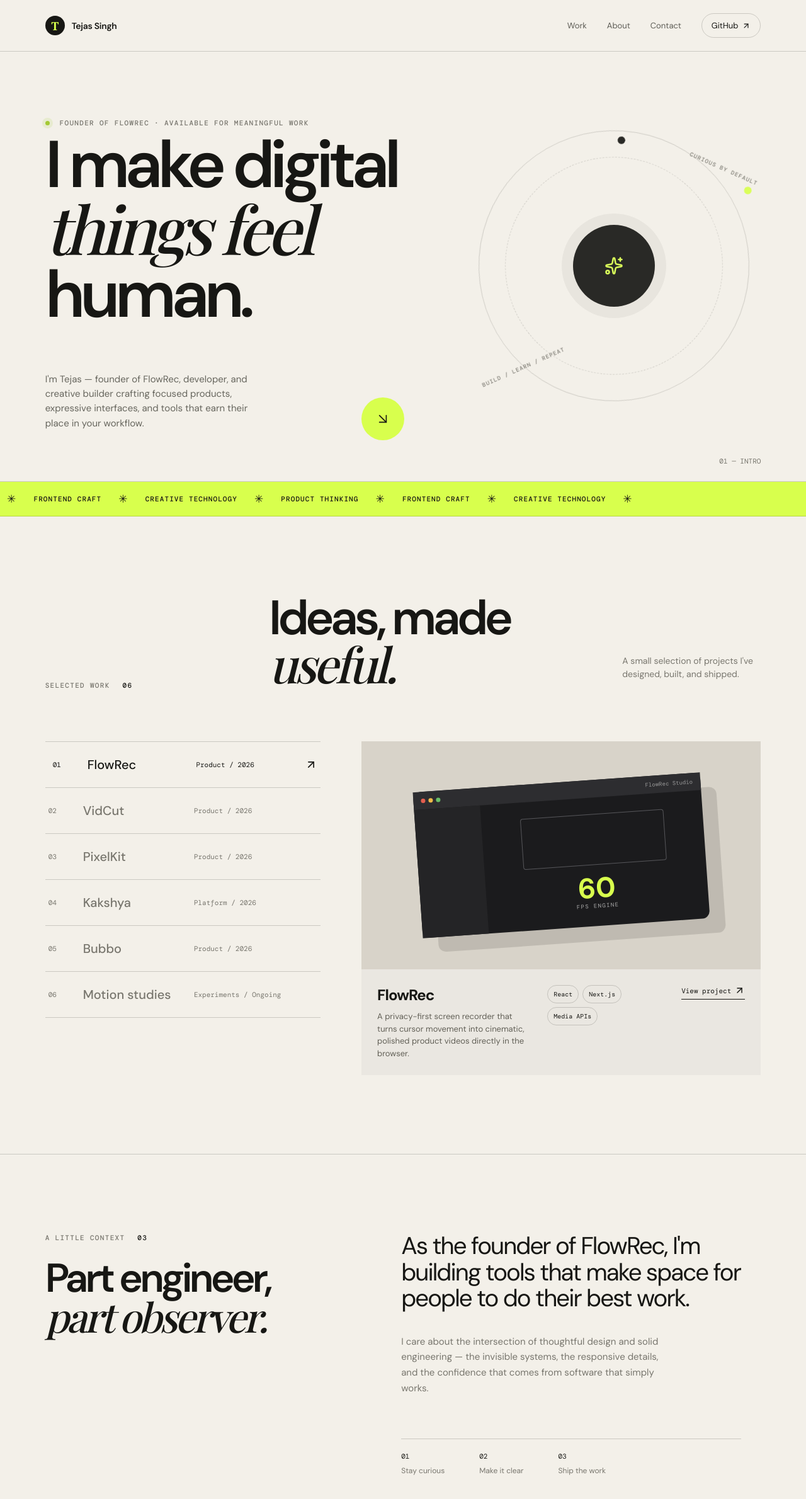
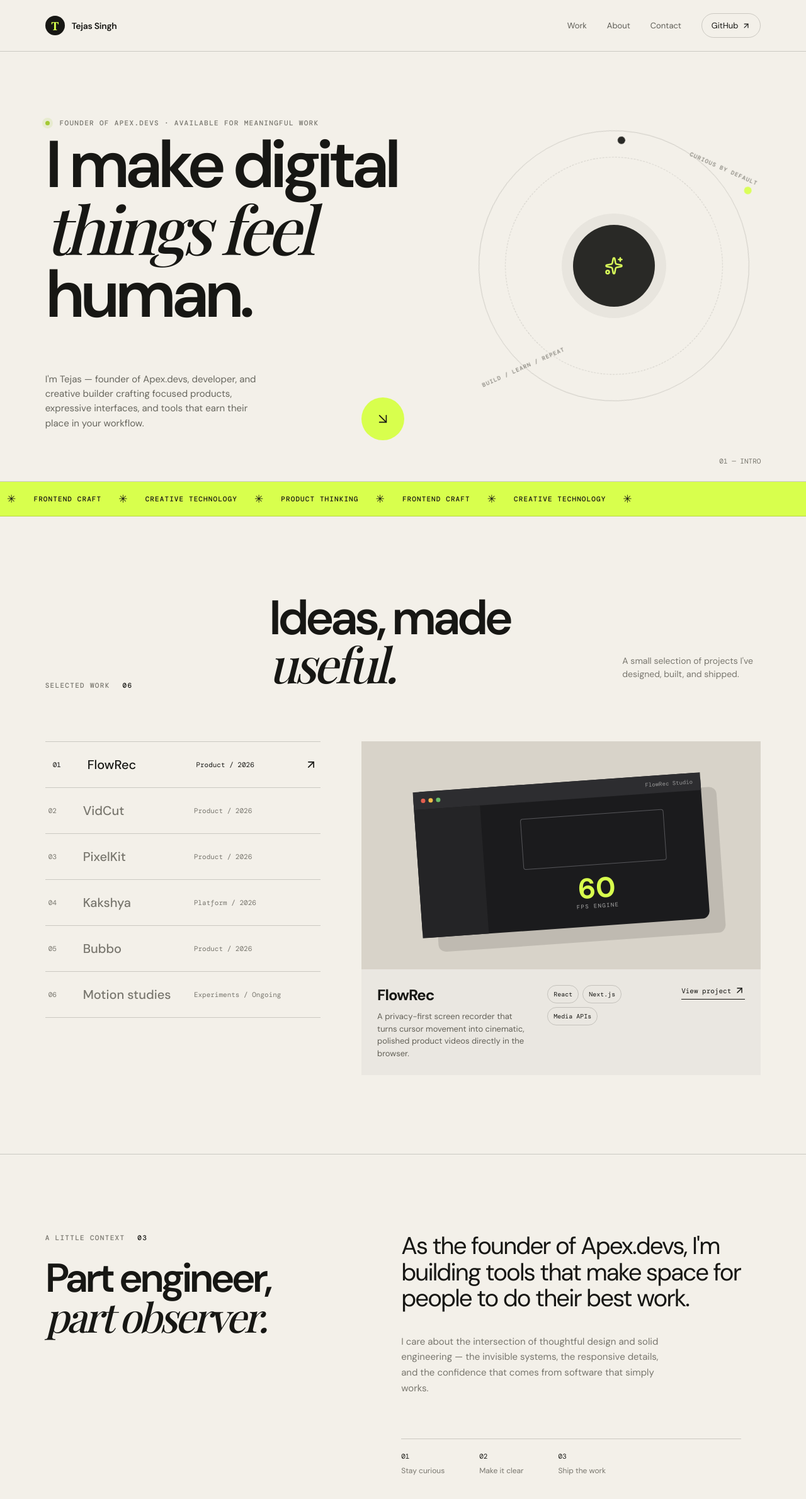
Before and after one commit to Tejas-singh-31/Portfolio, a React (Vite) app: page / in a window 1280 px wide. Shown: the top 2380 px of the page at 63% size. Built offline with nearby package versions, Linux system fonts and the light colour scheme; a web font is replaced by a local one.

Commit message:
chore: update founder tagline from FlowRec to Apex.devs

```diff
--- a/src/App.tsx
+++ b/src/App.tsx
@@ -104,11 +104,11 @@ function App() {
 
       <section className="hero" id="top">
         <div className="hero-grid">
-          <p className="eyebrow"><span className="live-dot" /> Founder of FlowRec · Available for meaningful work</p>
+          <p className="eyebrow"><span className="live-dot" /> Founder of Apex.devs · Available for meaningful work</p>
           <h1>I make digital<br /><em>things feel</em> human.</h1>
           <div className="hero-bottom">
             <p className="hero-intro">
-              I&apos;m Tejas — founder of FlowRec, developer, and creative builder crafting
+              I&apos;m Tejas — founder of Apex.devs, developer, and creative builder crafting
               focused products, expressive interfaces, and tools that earn their place in your workflow.
             </p>
             <a className="circle-link" href="#work" aria-label="See selected work">
@@ -288,7 +288,7 @@ function App() {
           <h2>Part engineer,<br /><em>part observer.</em></h2>
         </div>
         <div className="about-copy">
-          <p className="large-copy">As the founder of FlowRec, I&apos;m building tools that make space for people to do their best work.</p>
+          <p className="large-copy">As the founder of Apex.devs, I&apos;m building tools that make space for people to do their best work.</p>
           <p>I care about the intersection of thoughtful design and solid engineering — the invisible systems, the responsive details, and the confidence that comes from software that simply works.</p>
           <div className="about-facts"><div><strong>01</strong><span>Stay curious</span></div><div><strong>02</strong><span>Make it clear</span></div><div><strong>03</strong><span>Ship the work</span></div></div>
         </div>
```
